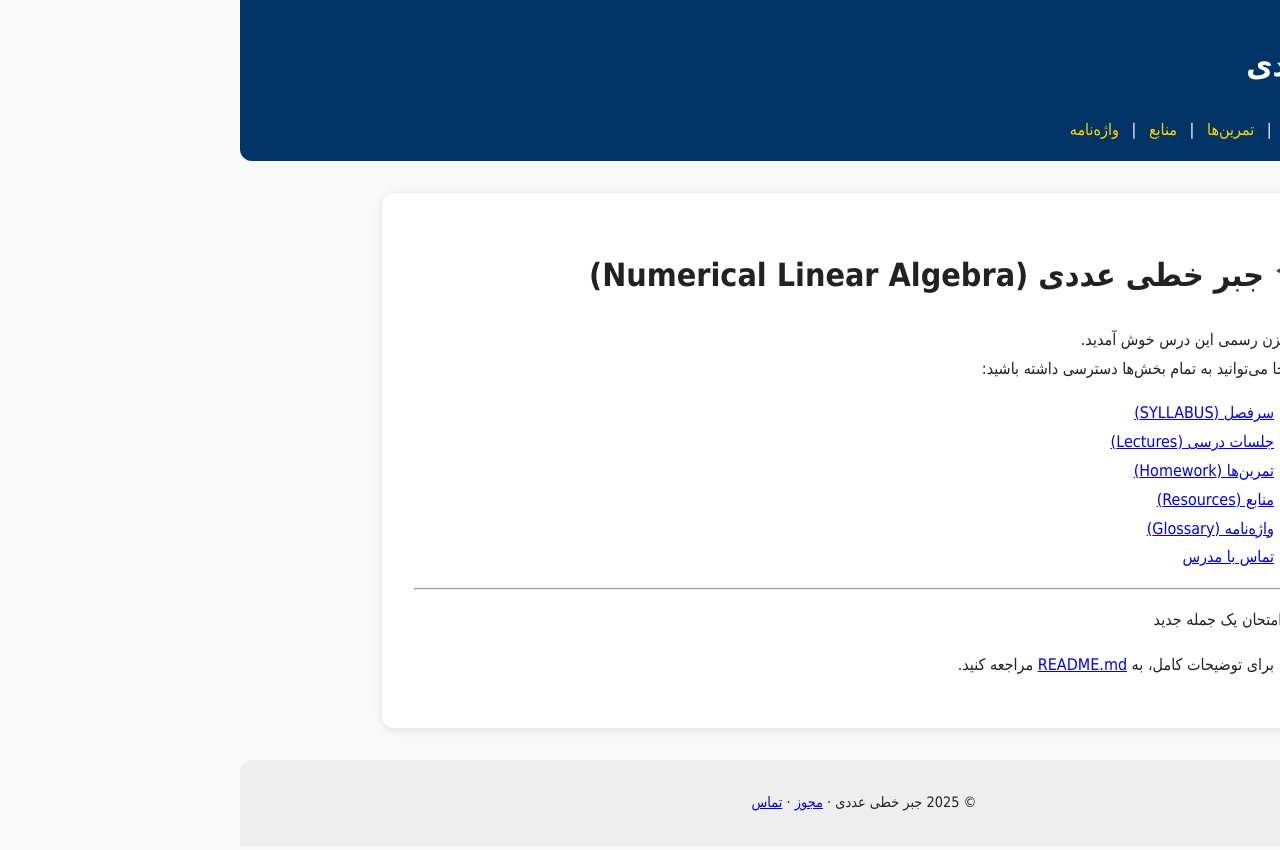
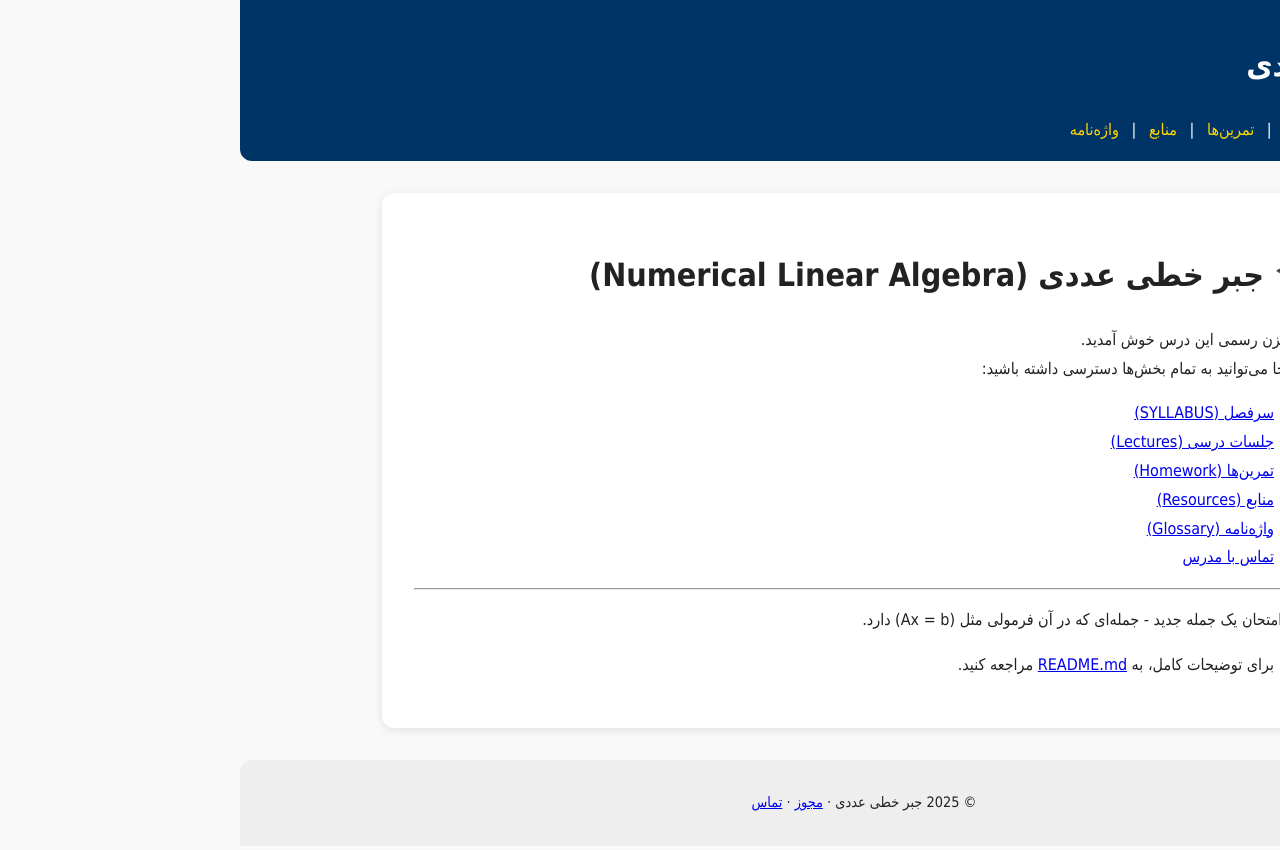
Before and after one commit to emonabbati/Numerical-Linear-Algebra-Farsi, a Jekyll site: the page built from index.md, in a window 1280 px wide. Shown: the top 850 px of the page. Built offline with Jekyll 4.4.1, drawn with Linux system fonts in a browser that asks for light colours; some web fonts are replaced.

Commit message:
Update index.md

```diff
--- a/index.md
+++ b/index.md
@@ -17,5 +17,7 @@ title: "صفحه اصلی"
 
 ---
 
-برای امتحان یک جمله جدید
+برای امتحان یک جمله جدید - جمله‌ای که در آن فرمولی مثل
+\(Ax = b\)
+دارد.
 > برای توضیحات کامل، به [README.md](README.md) مراجعه کنید.
```
